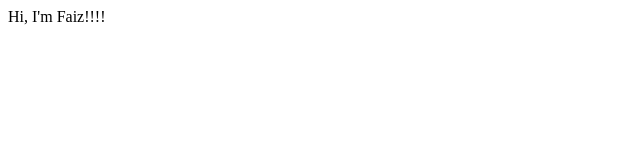
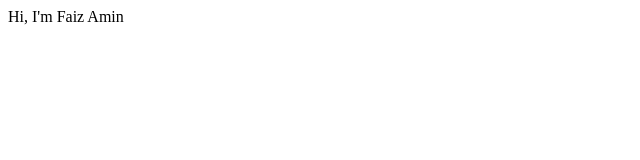
Before and after one commit to NC-Iz/First-Github-Project, a plain HTML site: page index.html in a window 1280 px wide. Shown: the full height of the page, 0-640 px from the left. Drawn offline with Linux system fonts and the light colour scheme.

Commit message:
emphasize the name

```diff
--- a/index.html
+++ b/index.html
@@ -7,6 +7,6 @@
     <title>Document</title>
 </head>
 <body>
-    Hi, I'm Faiz!!!!
+    Hi, I'm Faiz Amin
 </body>
 </html>
```
